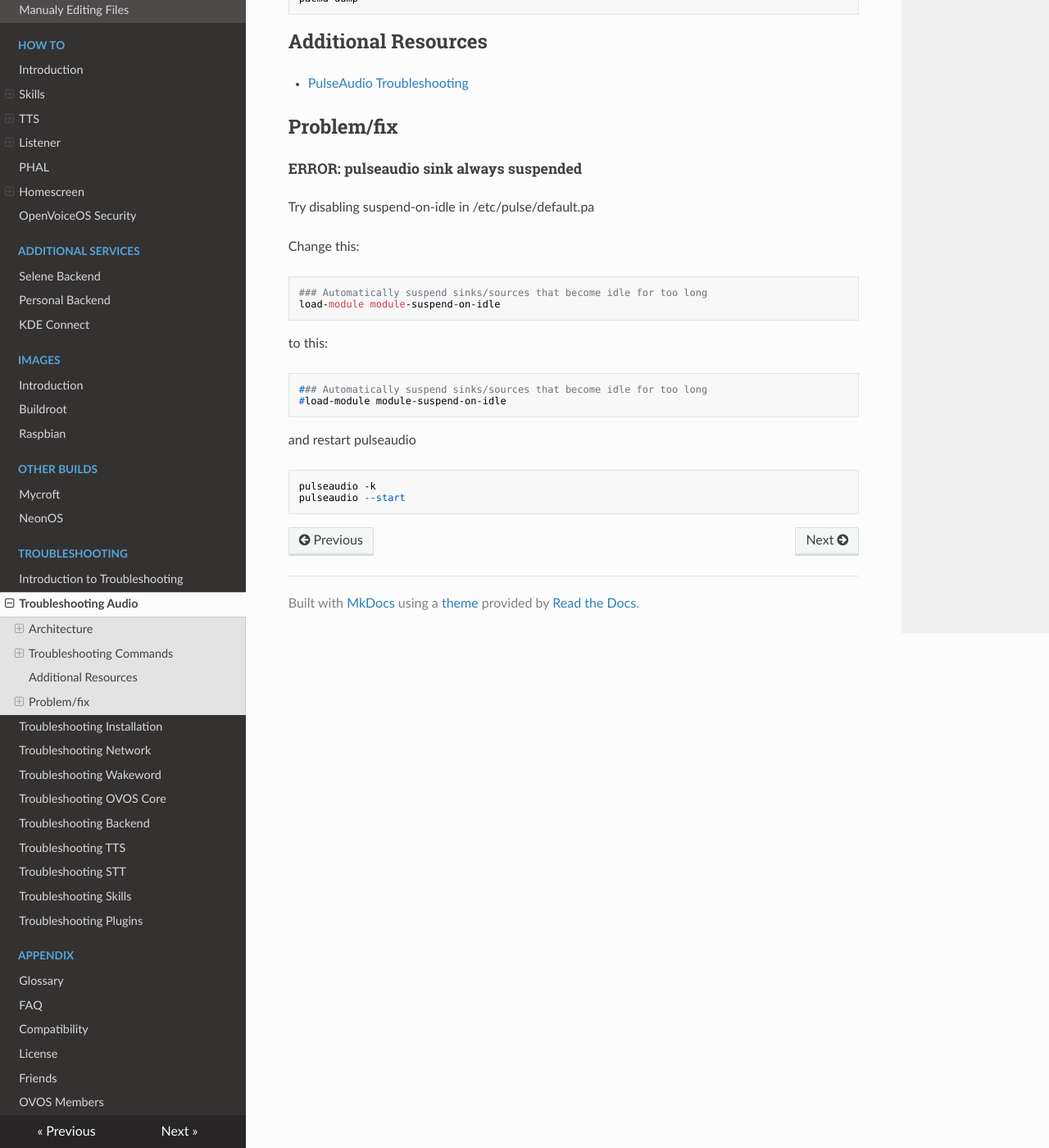
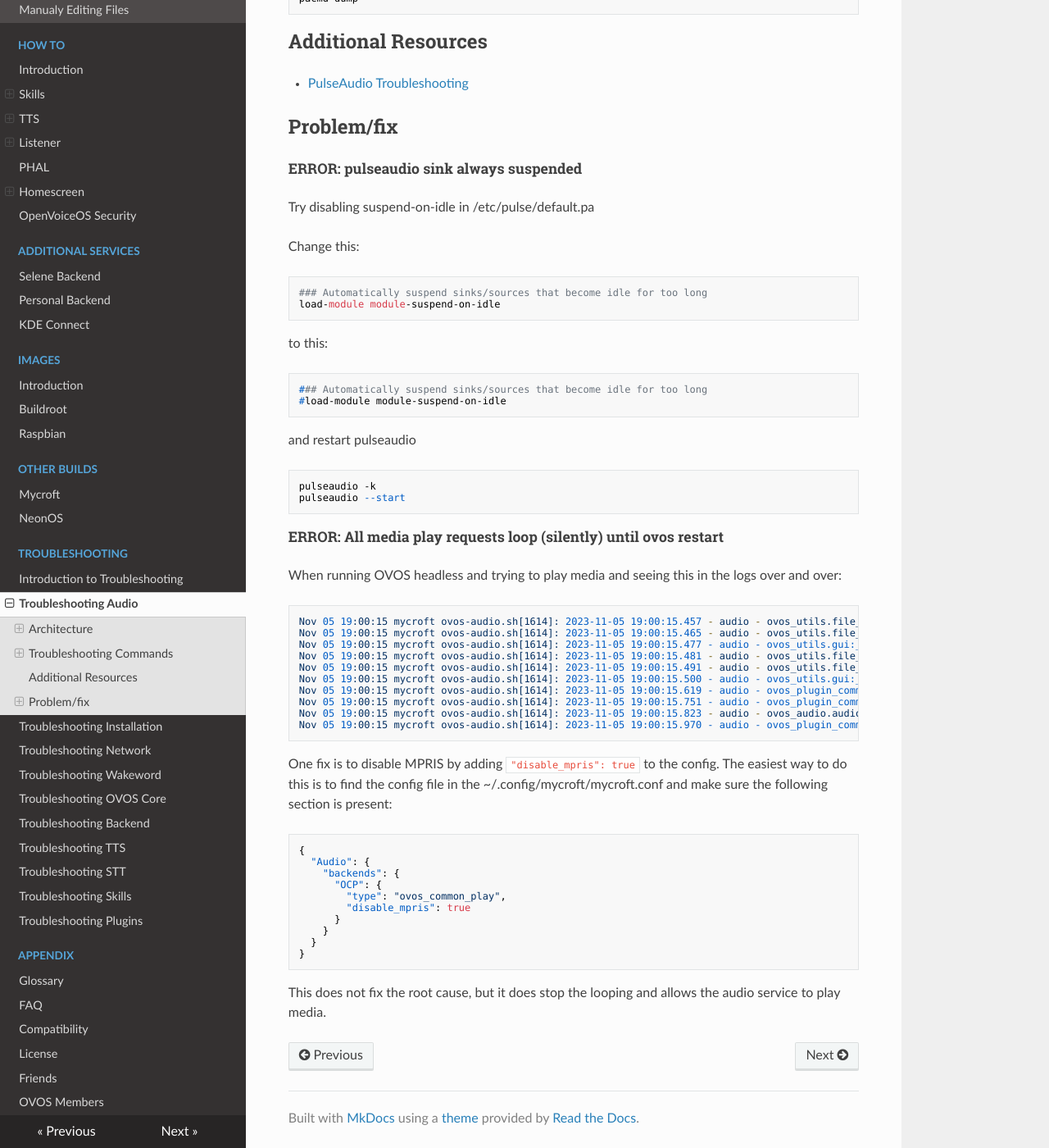
Before and after one commit to OpenVoiceOS/community-docs, an MkDocs documentation site: the page built from docs/troubleshooting_audio.md, in a window 1280 px wide and 1400 px high, scrolled down 2296 px. Shown: the whole window at 82% size. Built offline with MkDocs 1.6.1, drawn with Linux system fonts in a browser that asks for light colours; nearby versions of some CDN libraries.

Commit message:
Add instructions on how to troubleshoot looping audio + add .gitignore (#79)
* Add instructions on how to troubleshoot looping audio + add .gitignore

* Update troubleshooting_audio.md

Review fixes

````diff
--- a/docs/troubleshooting_audio.md
+++ b/docs/troubleshooting_audio.md
@@ -95,3 +95,36 @@
 pulseaudio -k
 pulseaudio --start
 ```
+
+##### ERROR: All media play requests loop (silently) until ovos restart
+When running OVOS headless and trying to play media and seeing this in the logs over and over:
+```
+Nov 05 19:00:15 mycroft ovos-audio.sh[1614]: 2023-11-05 19:00:15.457 - audio - ovos_utils.file_utils:resolve_resource_file:153 - WARNING - Deprecation version=0.1.0. Caller=ovos_utils.gui:812. Expected a dict config and got None.
+Nov 05 19:00:15 mycroft ovos-audio.sh[1614]: 2023-11-05 19:00:15.465 - audio - ovos_utils.file_utils:resolve_resource_file:153 - WARNING - Deprecation version=0.1.0. Caller=ovos_utils.gui:813. Expected a dict config and got None.
+Nov 05 19:00:15 mycroft ovos-audio.sh[1614]: 2023-11-05 19:00:15.477 - audio - ovos_utils.gui:_pages2uri:823 - ERROR - Unable to find page: PlayerLoader
+Nov 05 19:00:15 mycroft ovos-audio.sh[1614]: 2023-11-05 19:00:15.481 - audio - ovos_utils.file_utils:resolve_resource_file:153 - WARNING - Deprecation version=0.1.0. Caller=ovos_utils.gui:812. Expected a dict config and got None.
+Nov 05 19:00:15 mycroft ovos-audio.sh[1614]: 2023-11-05 19:00:15.491 - audio - ovos_utils.file_utils:resolve_resource_file:153 - WARNING - Deprecation version=0.1.0. Caller=ovos_utils.gui:813. Expected a dict config and got None.
+Nov 05 19:00:15 mycroft ovos-audio.sh[1614]: 2023-11-05 19:00:15.500 - audio - ovos_utils.gui:_pages2uri:823 - ERROR - Unable to find page: SuggestionsView
+Nov 05 19:00:15 mycroft ovos-audio.sh[1614]: 2023-11-05 19:00:15.619 - audio - ovos_plugin_common_play.ocp.media:handle_track_state_change:512 - INFO - TrackState changed: <TrackState.PLAYING_AUDIOSERVICE: 21>
+Nov 05 19:00:15 mycroft ovos-audio.sh[1614]: 2023-11-05 19:00:15.751 - audio - ovos_plugin_common_play.ocp.media:handle_track_state_change:512 - INFO - TrackState changed: <TrackState.QUEUED_AUDIOSERVICE: 31>
+Nov 05 19:00:15 mycroft ovos-audio.sh[1614]: 2023-11-05 19:00:15.823 - audio - ovos_audio.audio:_stop:257 - INFO - END Stop
+Nov 05 19:00:15 mycroft ovos-audio.sh[1614]: 2023-11-05 19:00:15.970 - audio - ovos_plugin_common_play.ocp.media:extract_stream:461 - INFO - OCP plugins metadata: {'uri': 'https://yleradiolive.akamaized.net/hls/live/2027676/in-YleKlassinen/abr.smil/chunklist_b256000_ao.m3u8'}
+```
+
+One fix is to disable MPRIS by adding `"disable_mpris": true` to the config.
+The easiest way to do this is to find the config file in the ~/.config/mycroft/mycroft.conf and make sure the following section is present:
+
+```
+{
+  "Audio": {
+    "backends": {
+      "OCP": {
+        "type": "ovos_common_play",
+        "disable_mpris": true
+      }
+    }
+  }
+}
+```
+
+This does not fix the root cause, but it does stop the looping and allows the audio service to play media.
````
Also changed, not shown: 1 other file.
